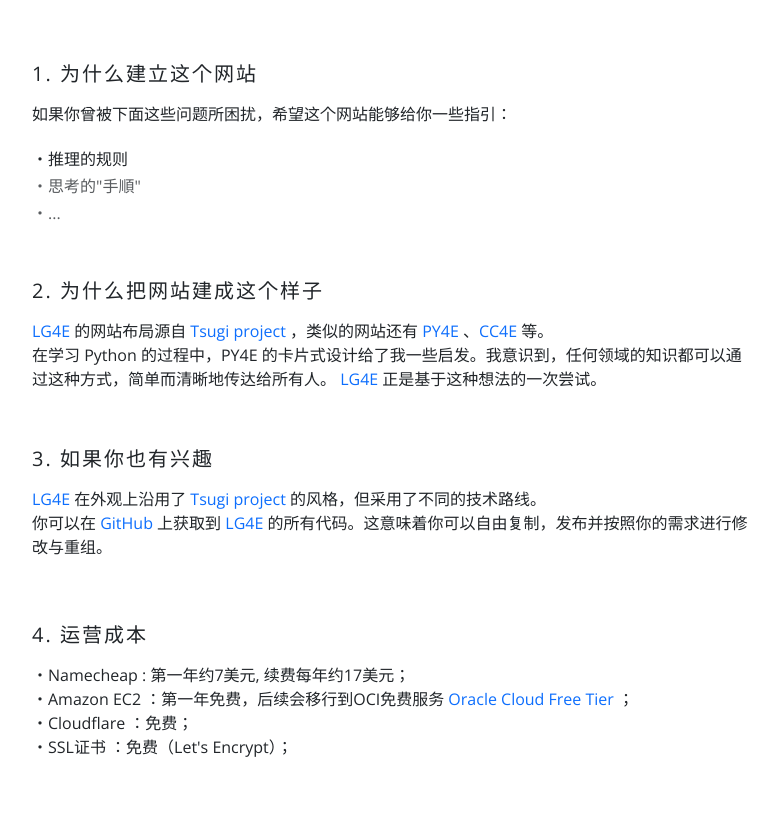
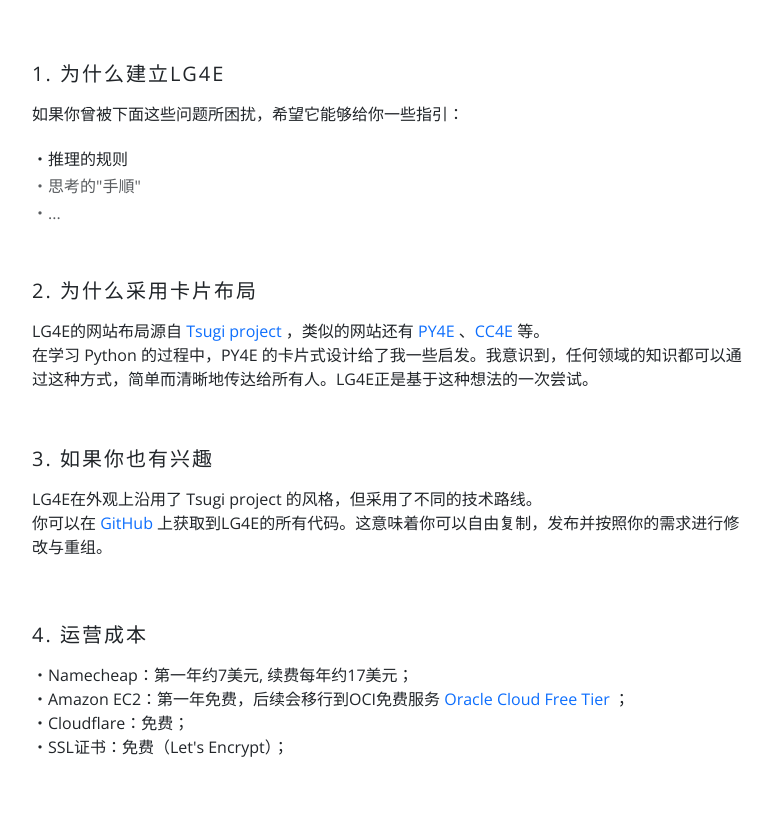
Before and after one commit to lg4e/lg4e, a Flask app: page /about in a window 1280 px wide. Shown: the part 57-880 px from the top of the page, without its empty margins (62-840 px from the left). Run offline with Flask 3, Linux system fonts and the light colour scheme.

Commit message:
Remove unnecessary link

```diff
--- a/templates/about.html
+++ b/templates/about.html
@@ -5,16 +5,12 @@
 
     <!-- 建站目的 -->
     <div class="mb-5">
-        <h2 class="h5 text-uppercase letter-spacing">1. 为什么建立这个网站</h2>
+        <h2 class="h5 text-uppercase letter-spacing">1. 为什么建立LG4E</h2>
         <div class="row mt-3">
             <div class="col-md-8">
-            <p class="mb-4">如果你曾被下面这些问题所困扰，希望这个网站能够给你一些指引：</p>
+            <p class="mb-4">如果你曾被下面这些问题所困扰，希望它能够给你一些指引：</p>
                     <h3 class="h6">・推理的规则</h3>
                     <h3 class="h6 text-muted">・思考的"手順"</h3>
-                    <!--
-                    <h3 class="h6 text-muted">・思考的方法</h3>
-                    <h3 class="h6 text-muted">・面对不可调和的价值观冲突时，应该如何保持有效的沟通</h3>
-                    -->
                     <h3 class="h6 text-muted">・...</h3>
             </div>
         </div>
@@ -22,12 +18,12 @@
 
     <!-- 搭建契机 -->
     <div class="mb-5">
-        <h2 class="h5 text-uppercase letter-spacing">2. 为什么把网站建成这个样子</h2>
+        <h2 class="h5 text-uppercase letter-spacing">2. 为什么采用卡片布局</h2>
         <div class="row mt-3">
             <div class="col-md-8">
                 <p class="mb-2">
-                    <a href="https://lg4e.com" class="text-decoration-none"> LG4E </a>的网站布局源自<a href="https://www.tsugi.org/" class="text-decoration-none"> Tsugi project </a>，类似的网站还有 <a href="https://py4e.com" class="text-decoration-none"> PY4E </a>、<a href="https://cc4e.com" class="text-decoration-none">CC4E </a>等。<br>
-                    在学习 Python 的过程中，PY4E 的卡片式设计给了我一些启发。我意识到，任何领域的知识都可以通过这种方式，简单而清晰地传达给所有人。<a href="https://lg4e.com" class="text-decoration-none"> LG4E </a> 正是基于这种想法的一次尝试。<br>
+                    LG4E的网站布局源自<a href="https://www.tsugi.org/" class="text-decoration-none"> Tsugi project </a>，类似的网站还有 <a href="https://py4e.com" class="text-decoration-none"> PY4E </a>、<a href="https://cc4e.com" class="text-decoration-none">CC4E </a>等。<br>
+                    在学习 Python 的过程中，PY4E 的卡片式设计给了我一些启发。我意识到，任何领域的知识都可以通过这种方式，简单而清晰地传达给所有人。LG4E正是基于这种想法的一次尝试。<br>
                 </p>
             </div>
         </div>
@@ -39,8 +35,8 @@
         <div class="row mt-3">
             <div class="col-md-8">
                 <p>
-                    <a href="https://lg4e.com" class="text-decoration-none"> LG4E </a>在外观上沿用了<a href="https://www.tsugi.org/" class="text-decoration-none"> Tsugi project </a>的风格，但采用了不同的技术路线。<br>
-                    你可以在<a href="https://github.com/lg4e/lg4e.git" class="text-decoration-none"> GitHub </a>上获取到<a href="https://lg4e.com" class="text-decoration-none"> LG4E </a>的所有代码。这意味着你可以自由复制，发布并按照你的需求进行修改与重组。<br>
+                    LG4E在外观上沿用了 Tsugi project 的风格，但采用了不同的技术路线。<br>
+                    你可以在<a href="https://github.com/lg4e/lg4e.git" class="text-decoration-none"> GitHub </a>上获取到LG4E的所有代码。这意味着你可以自由复制，发布并按照你的需求进行修改与重组。<br>
                 </p>
             </div>
         </div>
@@ -52,10 +48,10 @@
         <div class="row mt-3">
             <div class="col-md-8">
                 <p>
-                    ・Namecheap : 第一年约7美元, 续费每年约17美元；<br>
-                    ・Amazon EC2 ：第一年免费，后续会移行到OCI免费服务<a href="https://www.oracle.com/jp/cloud/free/" class="text-decoration-none"> Oracle Cloud Free Tier </a>；<br>
-                    ・Cloudflare ：免费；<br>
-                    ・SSL证书 ：免费（Let's Encrypt）； <br>
+                    ・Namecheap：第一年约7美元, 续费每年约17美元；<br>
+                    ・Amazon EC2：第一年免费，后续会移行到OCI免费服务<a href="https://www.oracle.com/jp/cloud/free/" class="text-decoration-none"> Oracle Cloud Free Tier </a>；<br>
+                    ・Cloudflare：免费；<br>
+                    ・SSL证书：免费（Let's Encrypt）； <br>
                 </p>
             </div>
         </div>
```
